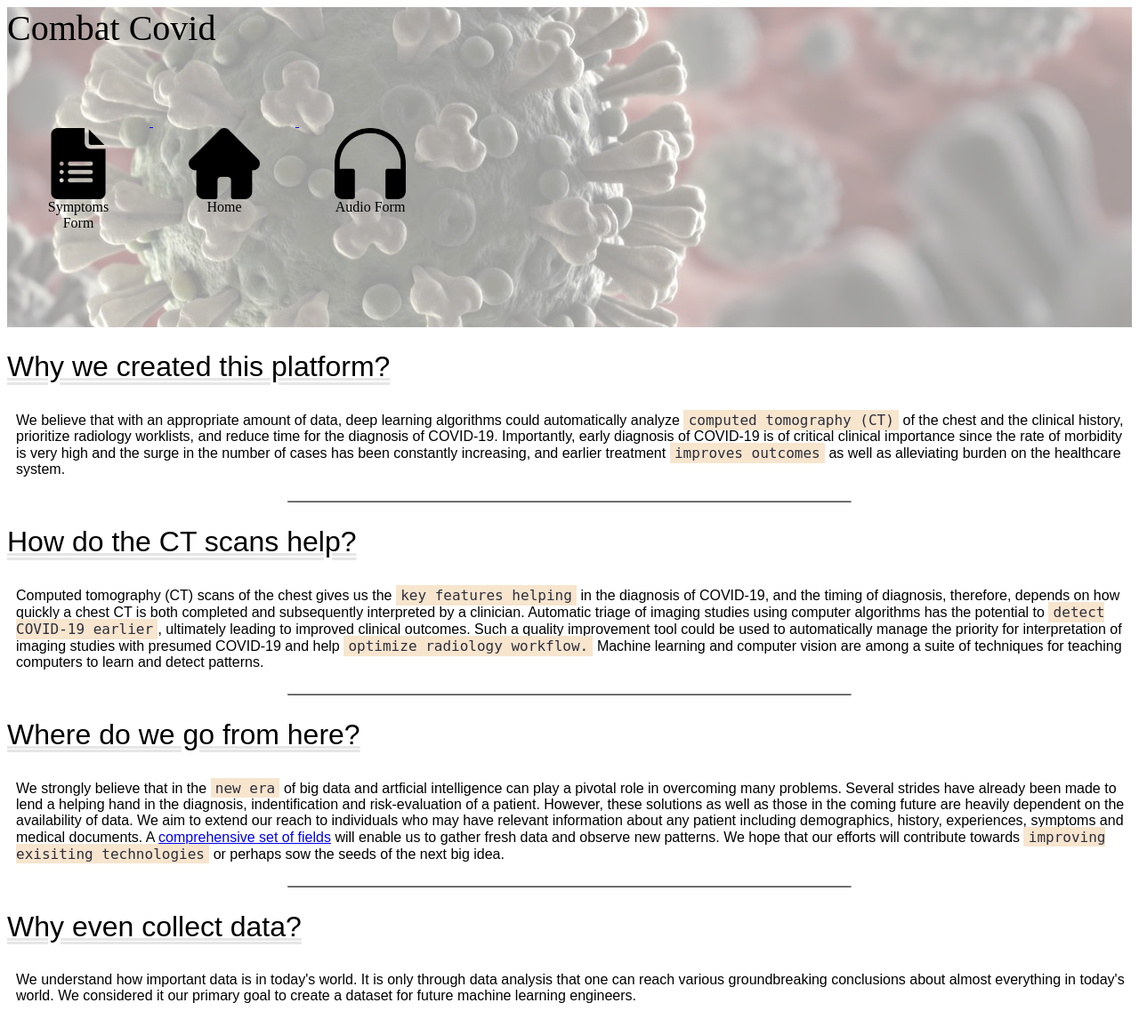
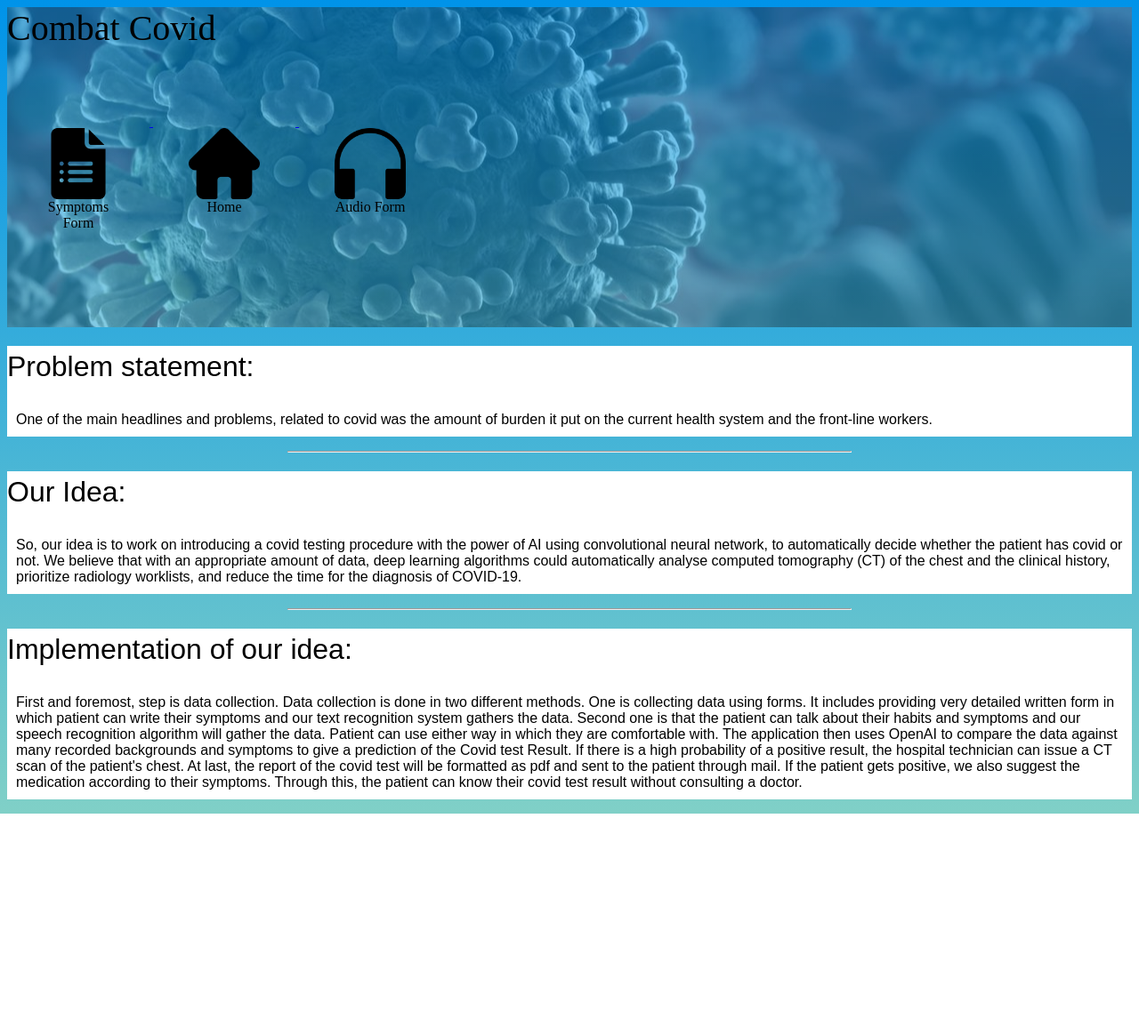
Before and after one commit to ksheeraj1161/Combat-Covid, a Flask app: page / in a window 1280 px wide. Shown: the whole page at 89% size. After the commit the page ends 915 px from the top, so only its background shows below. Run offline with Flask 2, Linux system fonts and the light colour scheme.

Commit message:
Add files via upload

```diff
--- a/templates/audio_form.html
+++ b/templates/audio_form.html
@@ -25,7 +25,7 @@
                     <figcaption class="caption">Home</figcaption>
                 </figure>
             </a>
-            <a href="/audio_form.html">
+            <a href="audio_form.html">
               <figure class="item">
                   <img class="imgNavbar" src="static/images/headphone.png"/>
                   <figcaption class="caption">Audio Form</figcaption>
@@ -86,6 +86,7 @@
                     back to this page)
                   </div>
                 </div>
+                <br>
                 <div class="modal-footer">
                   <input type="hidden" id="RowId" value="" />
                   <button
@@ -102,6 +103,7 @@
               </div>
             </div>
           </div>
+          <br>
           <div class="form-group">
             <div
               data-toggle="modal"
--- a/templates/landing_page.html
+++ b/templates/landing_page.html
@@ -37,42 +37,31 @@
 
 
          <div class="row yellow">
-             <h1 class="col-md-6 col-12 align-self-center text-center collapsible">Why we created this platform?</h1>
+             <h1 class="col-md-6 col-12 align-self-center text-center collapsible">Problem statement:</h1>
              <div class="align-self-center col-md-6 col-12 content">
-                <p class="text-justify texty-font">We believe that with an appropriate amount of data, deep learning algorithms could automatically analyze <code> computed tomography (CT)</code> of the chest and the clinical history, prioritize radiology worklists, and reduce time for the diagnosis of COVID-19.
-                  Importantly, early diagnosis of COVID-19 is of critical clinical importance since the rate of morbidity is very high and the surge in the number of cases has been constantly increasing, and earlier treatment <code>improves outcomes</code> as well as alleviating burden on the healthcare system. </p>
+                <p class="text-justify texty-font">One of the main headlines and problems, related to covid was the amount of burden it put on the current health system and the front-line workers. </p>
                 </div>
               </div>
               <hr style="width:50%">
               <div class="row">
-                <h1 class="col-12 col-md-6 align-self-center text-center collapsible">How do the CT scans help?</h1>
+                <h1 class="col-12 col-md-6 align-self-center text-center collapsible">Our Idea:</h1>
                 <div class="align-self-center col-md-6 col-12 content">
-                   <p class="text-justify texty-font">Computed tomography (CT) scans of the chest gives us the <code>key features helping</code>  in the diagnosis of COVID-19, and the timing of diagnosis, therefore, depends on how quickly a chest CT is both completed and subsequently interpreted by a clinician.
-                    Automatic triage of imaging studies using computer algorithms has the potential to <code>detect COVID-19  earlier</code>, ultimately leading to improved clinical outcomes. Such a quality improvement tool could be used to automatically manage the priority for interpretation of imaging studies with presumed COVID-19 and help
-                    <code>optimize radiology workflow.</code> Machine learning and computer vision are among a suite of techniques for teaching computers to learn and detect patterns.</p>
+                   <p class="text-justify texty-font">So, our idea is to work on introducing a covid testing procedure with the power of AI using convolutional neural network, to automatically decide whether the patient has covid or not. We believe that with an appropriate amount of data, deep learning algorithms could automatically analyse computed tomography (CT) of the chest and the clinical history, prioritize radiology worklists, and reduce the time for the diagnosis of COVID-19. </p>
                    </div>
                  </div>
                  <hr style="width:50%">
               <div class="row yellow">
-                <h1 class="col-md-6 col-12 align-self-center text-center collapsible">Where do we go from here?</h1>
+                <h1 class="col-md-6 col-12 align-self-center text-center collapsible">Implementation of our idea:</h1>
                 <div class="align-self-center col-md-6 col-12 content">
-                   <p class="text-justify texty-font">We strongly believe that in the <code>new era</code> of big data and artficial intelligence
-                    can play a pivotal role in overcoming many problems. Several strides have already been made to lend a helping hand in the diagnosis,
-                    indentification and risk-evaluation of a patient.
-                    However, these solutions as well as those in the coming future are heavily dependent on the availability of data.
-                    We aim to extend our reach to individuals who may have relevant information about any patient including demographics, history, experiences,
-                    symptoms and medical documents. A <a href="/form">comprehensive set of fields</a> will enable us to gather fresh data and  observe new patterns.
-                    We hope that our efforts will contribute towards <code>improving exisiting technologies</code> or perhaps sow the seeds of the next big idea.
+                   <p class="text-justify texty-font">First and foremost, step is data collection. Data collection is done in two different methods.
+                    One is collecting data using forms. It includes providing very detailed written form in which patient can write their symptoms and our text recognition system gathers the data. Second one is that the patient can talk about their habits and symptoms and our speech recognition algorithm will gather the data. Patient can use either way in which they are comfortable with.
+                    The application then uses OpenAI to compare the data against many recorded backgrounds and symptoms to give a prediction of the Covid test Result. If there is a high probability of a positive result, the hospital technician can issue a CT scan of the patient's chest. At last, the report of the covid test will be formatted as pdf and sent to the patient through mail. If the patient gets positive, we also suggest the medication according to their symptoms.
+                    Through this, the patient can know their covid test result without consulting a doctor.
+
                   </p>
                    </div>
                  </div>
 
-       <hr style="width:50%">
-       <div class="row">
-        <h1 class="col-md-6 col-12 align-self-center text-center collapsible">Why even collect data?</h1>
-        <div class="align-self-center col-md-6 col-12 content">
-          <p class="text-justify texty-font">We understand how important data is in today's world. It is only through data analysis that one can reach various groundbreaking conclusions about almost everything in today's world. We considered it our primary goal to create a dataset for future machine learning engineers.</p>
-       </div>
 
    </div>
         <script src="static/javascript/landing_page.js"></script>
--- a/templates/static/styles/audio_form.css
+++ b/templates/static/styles/audio_form.css
@@ -63,6 +63,7 @@ h4 {
   background: #fff;
   margin-top: 10%;
   margin-bottom: 5%;
+  margin-left: 20%;
   width: 70%;
 }
 
--- a/templates/static/styles/form.css
+++ b/templates/static/styles/form.css
@@ -1,5 +1,6 @@
 body {
   background: -webkit-linear-gradient(top, #0093E9, #80D0C7);
+
 }
 
 h4 {
@@ -63,6 +64,7 @@ h4 {
   background: #fff;
   margin-top: 10%;
   margin-bottom: 5%;
+  margin-left:20%;
   width: 70%;
 }
 
--- a/templates/static/styles/landing_page.css
+++ b/templates/static/styles/landing_page.css
@@ -1,5 +1,5 @@
 body {
-  background-color: white;
+  background: -webkit-linear-gradient(top, #0093E9, #80D0C7);
   width: fit-content;
 }
 
@@ -61,9 +61,6 @@ figure:hover > img {
   font-family: "Heebo", sans-serif;
   font-weight: 100;
   padding-top: 5px;
-  text-decoration: underline;
-  text-decoration-color: rgb(230, 230, 230);
-  text-decoration-style: double;
 }
 
 #remove-button {
@@ -71,9 +68,6 @@ figure:hover > img {
   color: white;
 }
 
-.yellow {
-  background-color: white;
-}
 
 .texty-font {
   font-family: "Noto Sans HK", sans-serif;
@@ -88,19 +82,7 @@ code {
   font-family: "Inconsolata", monospace;
 }
 
-hr {
-  display: block;
-  unicode-bidi: isolate;
-  margin-block-start: 0.5em;
-  margin-block-end: 0.5em;
-  margin-inline-start: auto;
-  margin-inline-end: auto;
-  overflow: hidden;
-  border-style: inset;
-  border-width: 1px;
-  color: rgb(73, 73, 73);
-  border-bottom-color: rgb(73, 73, 73);
-}
+
 
 @media only screen and (max-width: 768px) {
   .heading-quest {
```
Also changed, not shown: templates/form.html (+16 -7 lines).
